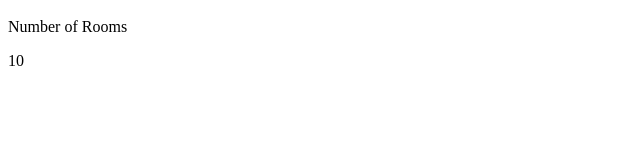
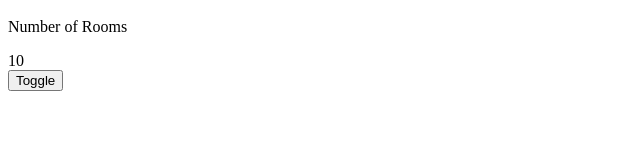
Before and after one commit to IshanMadhawa96/Angular_Course, an Angular app in the folder hotelinventoryapp/: page / in a window 1280 px wide. Shown: the part 120-280 px from the top of the page, without its empty margins (0-640 px from the left). Built offline with nearby package versions, Linux system fonts and the light colour scheme.

Commit message:
property binding finished

```diff
--- a/hotelinventoryapp/src/app/rooms/rooms.component.html
+++ b/hotelinventoryapp/src/app/rooms/rooms.component.html
@@ -1,5 +1,8 @@
 <!--{{}} interpolation-->
 <h1>Welcome to {{hotelName}}</h1>
 <!--Native html Binding angular also support-->
-<p>Number of Rooms</p>
+<div [hidden]="hideRooms">
+  <p>Number of Rooms</p>
   <div [innerText]="numberOfRooms"></div>
+</div>
+<button (click)="toggle()">Toggle</button>
```
